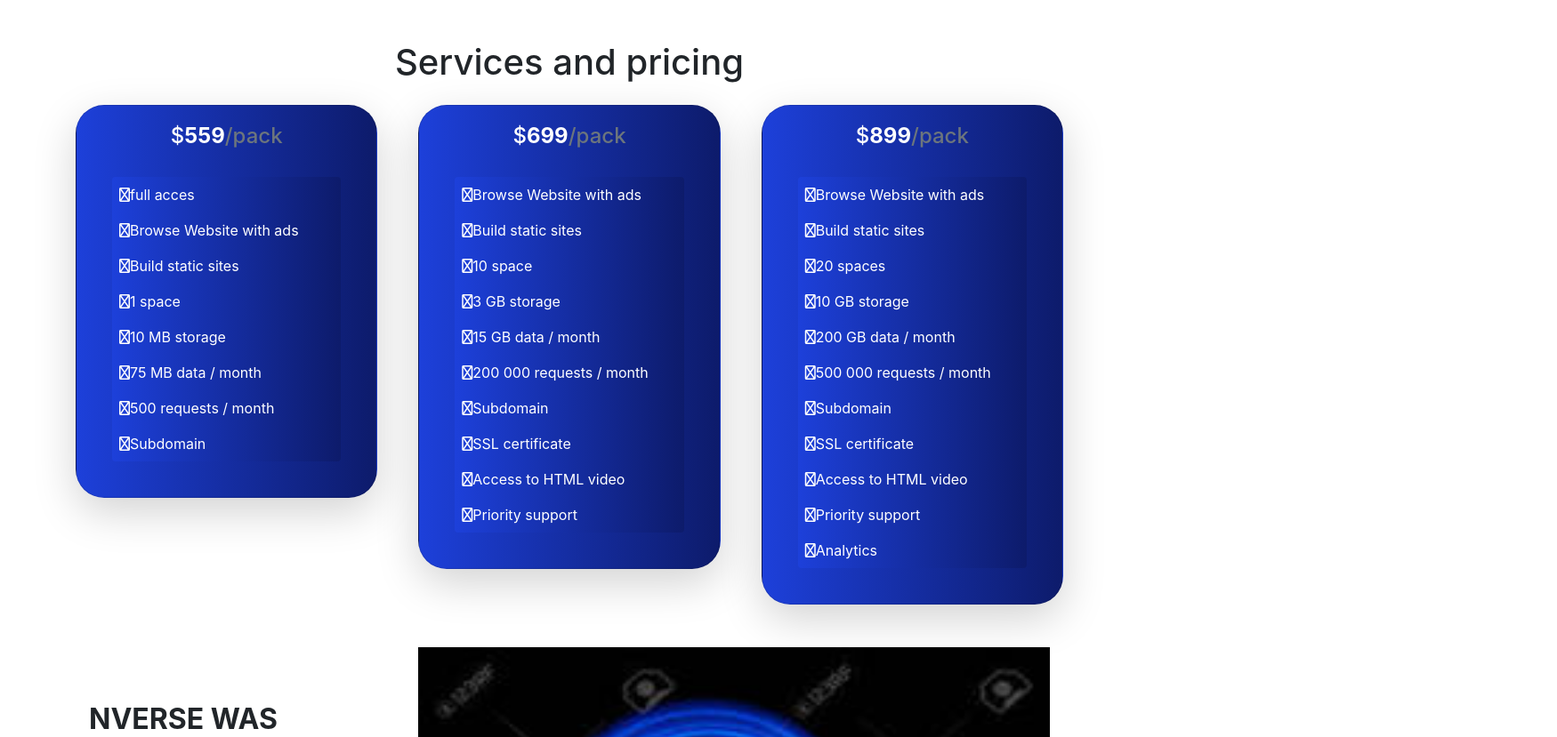
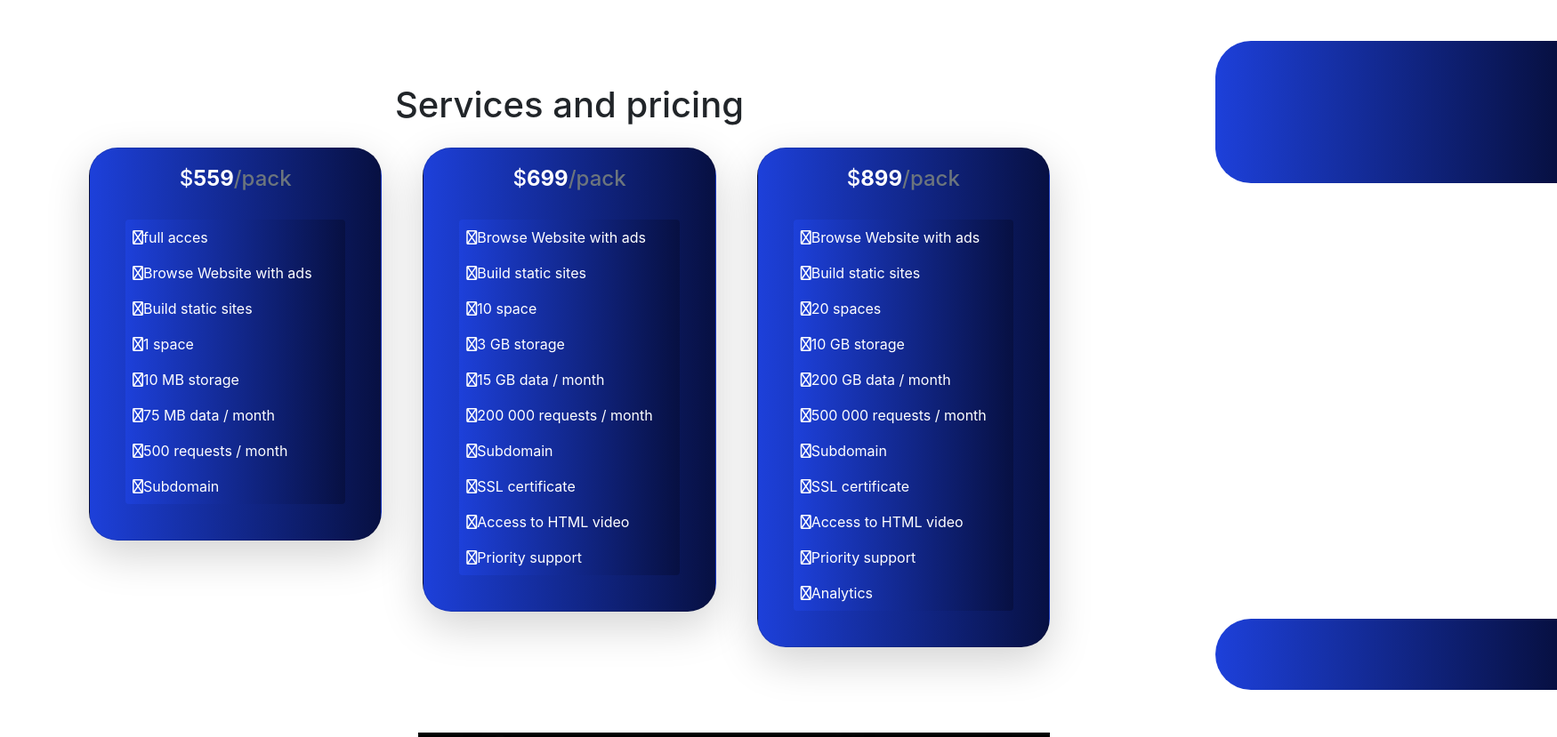
Before and after one commit to lexdier/nVerse, a Nuxt app: page / in a window 1280 px wide. Shown: the part 848-1677 px from the top of the page at 89% size, 1750 px wide, since content can reach past the window. Built offline with nearby package versions, Linux system fonts and the light colour scheme.

Commit message:
feat: add borders element

```diff
--- a/components/PricingSection.vue
+++ b/components/PricingSection.vue
@@ -50,6 +50,7 @@ const cards = [
 </script>
 
 <template>
+  <BContainer class="py-5" style="position: relative;">
     <BRow style="gap: 1em;">
       <BCol cols="12" class="text-center">
         <h1>Services and pricing</h1>
@@ -75,12 +76,49 @@ const cards = [
             </BCard>
           </BCol>
       </template>
-  </BROw>
+    </BRow>
+    <BLink to="#" class="gradient link" style="
+            position: absolute;
+            height: 10em;
+            width: 24em;
+            cursor: pointer;
+            top: 0px;
+            right: -50%;
+            border-radius: 40px 0 0 40px;
+            "/>
+    <BLink to="#" class="gradient" style="
+            position: absolute;
+            height: 5em;
+            width: 25em;
+            cursor: pointer;
+            top: 0px;
+            left: -50%;
+            border-radius: 0 40px 40px 0;
+            "/>
+    <BLink to="#" class="gradient" style="
+            position: absolute;
+            width: 20em;
+            height: 10em;
+            cursor: pointer;
+            bottom: 0px;
+            left: -50%;
+            border-radius: 0 40px 40px 0;
+              "/>
+    <BLink to="#" class="gradient" style="
+            position: absolute;
+            width: 24em;
+            height: 5em;
+            cursor: pointer;
+            right: -50%;
+            bottom: 0px;
+            border-radius: 40px 0 0 40px;
+            "/>
+  </BContainer>
 </template>
 
 <style>
 .gradient{
-    background: -webkit-linear-gradient(left, #1d40da, #0d1b6b) !important;
-    background: linear-gradient(to right, #1d40da, #0d1b6b) !important;
+    background: -webkit-linear-gradient(left, #1d40da, #071042) !important;
+    background: linear-gradient(to right, #1d40da, #071042) !important;
 }
 </style>
```
Lines whose indentation alone changed are shown as unchanged.
